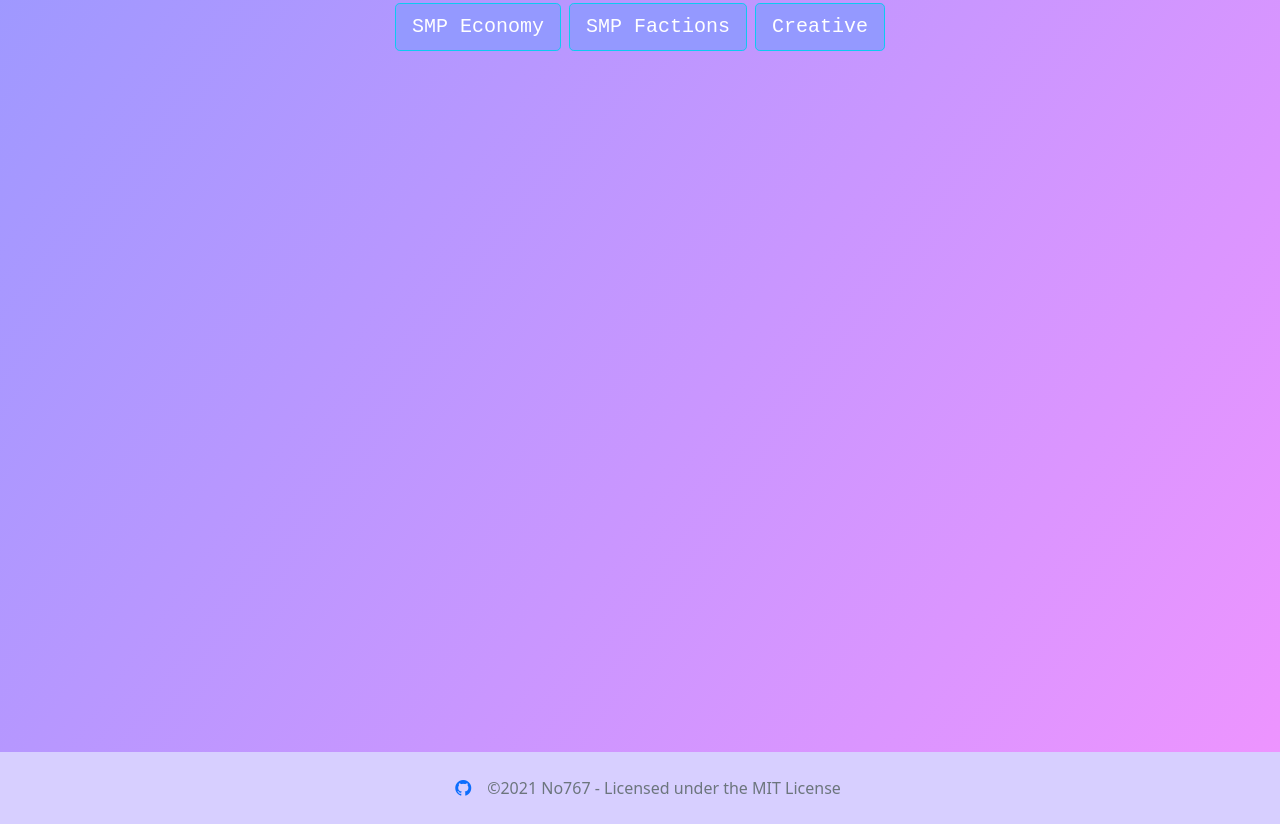
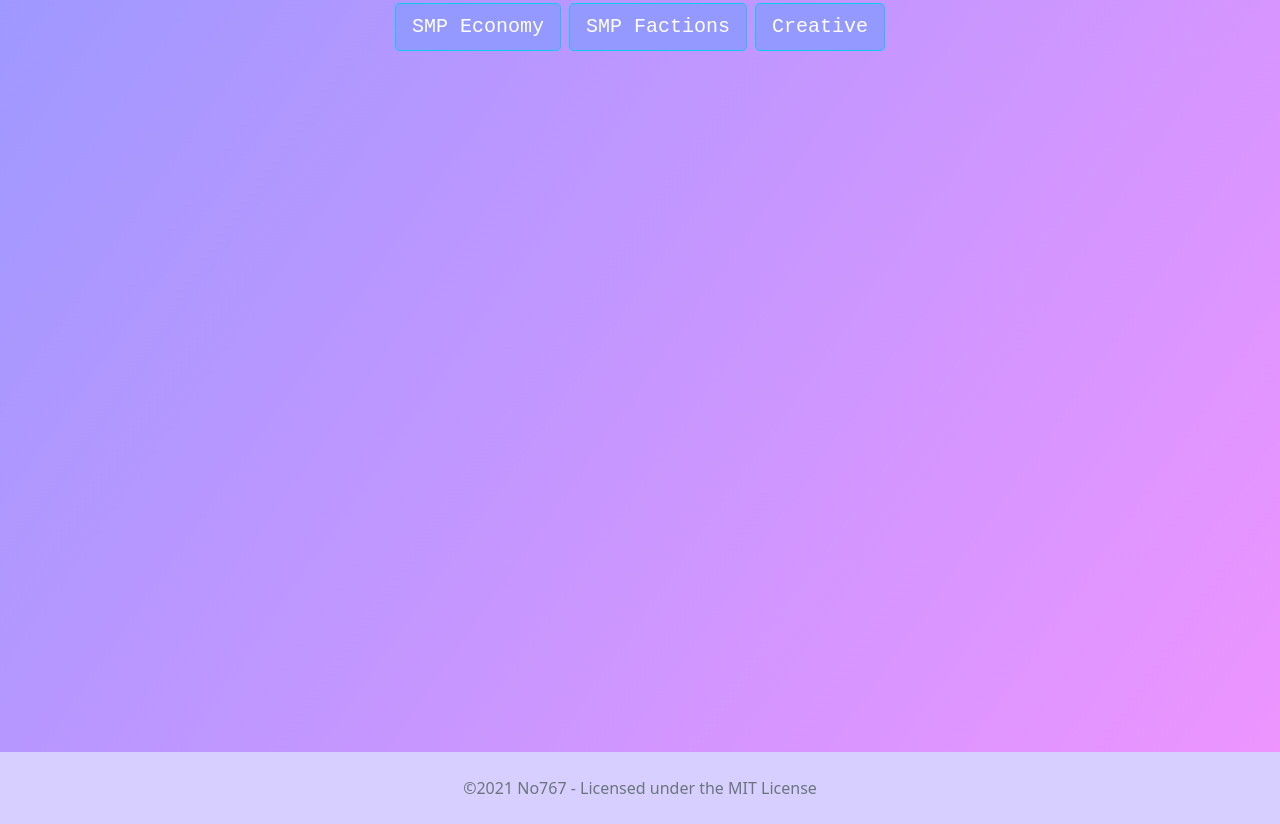
Before and after one commit to No767/Dcey-SMP-Hub, a website: page hub/hub.html in a window 1280 px wide. Shown: the part 458-1282 px from the top of the page. Drawn offline with nearby package versions, Linux system fonts and the light colour scheme.

Commit message:
remove github icon within footer

```diff
--- a/hub/hub.html
+++ b/hub/hub.html
@@ -54,7 +54,7 @@
     <div class="col-lg-6 mx-auto">
       <p class="lead mb-4"></p>
       <div class="d-grid gap-2 d-sm-flex justify-content-sm-center">
-        <a href="https://maps.dcey.net/smp-economy" role="button" class="btn btn-outline-info button-background button-color btn-lg" aria-pressed="true" class="buttonpos" class="text-center">SMP Economy</a>
+      <a href="https://maps.dcey.net/smp-economy" role="button" class="btn btn-outline-info button-background button-color btn-lg" aria-pressed="true" class="buttonpos" class="text-center">SMP Economy</a>
       <a href="https://maps.dcey.net/factions" role="button" class="btn btn-outline-info button-background button-color btn-lg" aria-pressed="true" class="buttonpos" class="text-center">SMP Factions</a>
       <a href="https://maps.dcey.net/creative" role="button" class="btn btn-outline-info button-background button-color btn-lg" aria-pressed="true" class="buttonpos"class="text-center">Creative</a>
       </div>
@@ -66,7 +66,6 @@
 </body>
 <footer>
   <nav class="navbar navbar-expand-md navbar-dark justify-content-center" style="background-color: #d7cfff;">
-    <a href="https://github.com/No767/Dcey-SMP-Hub" class="px-3"><i class="needed bi bi-github"></i></a>
     <p class="pt-3 text-muted text-center">©2021 No767 - Licensed under the MIT License</p>
   </nav>
 </footer>
```
